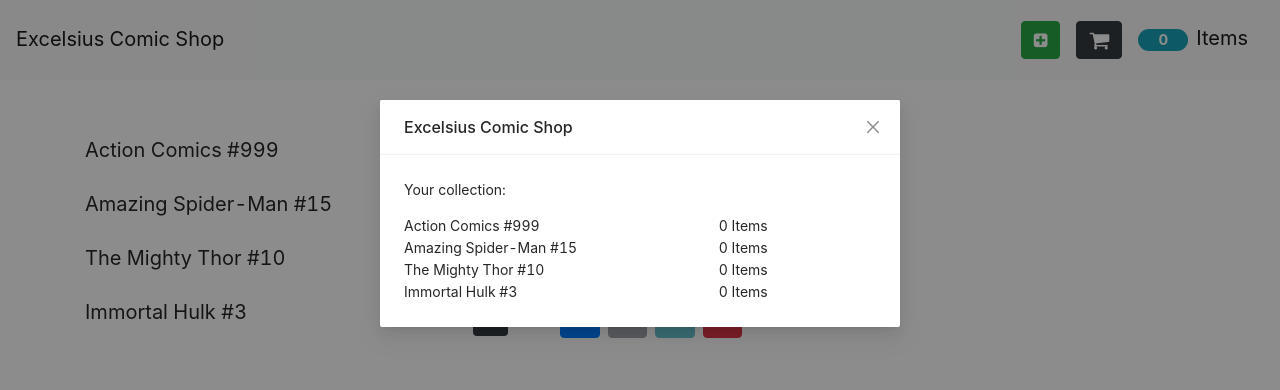
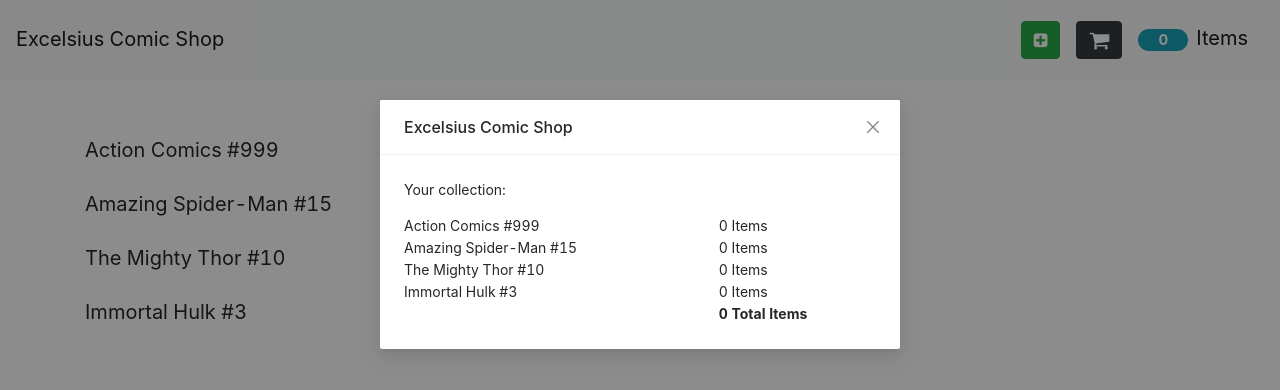
Before and after one commit to zbaskin/Cart-React, a React (Create React App) app: page / in a window 1280 px wide. Both pictures are taken after a click on the button 1099 px from the left and 40 px from the top of the page. Shown: the top 390 px of the page. Built offline with nearby package versions, Linux system fonts and the light colour scheme.

Commit message:
added total items to cart view modal

```diff
--- a/src/App.js
+++ b/src/App.js
@@ -158,6 +158,7 @@ class App extends Component {
         >
           <Cart
             counters = {this.state.counters}
+            totalSum = {this.state.sum}
           />
         </Modal>
       </div>
--- a/src/components/cart.jsx
+++ b/src/components/cart.jsx
@@ -4,7 +4,8 @@ import { Row, Col } from 'antd';
 class Cart extends Component {
   render() {
     const {
-      counters
+      counters,
+      totalSum
     } = this.props;
     return (
       <div>
@@ -21,6 +22,10 @@ class Cart extends Component {
             </Row>
           )
         })}
+        <Row>
+          <Col md={16} />
+          <Col md={8}><strong>{this.props.totalSum} Total Items</strong></Col>
+        </Row>
       </div>
     );
   }
```
